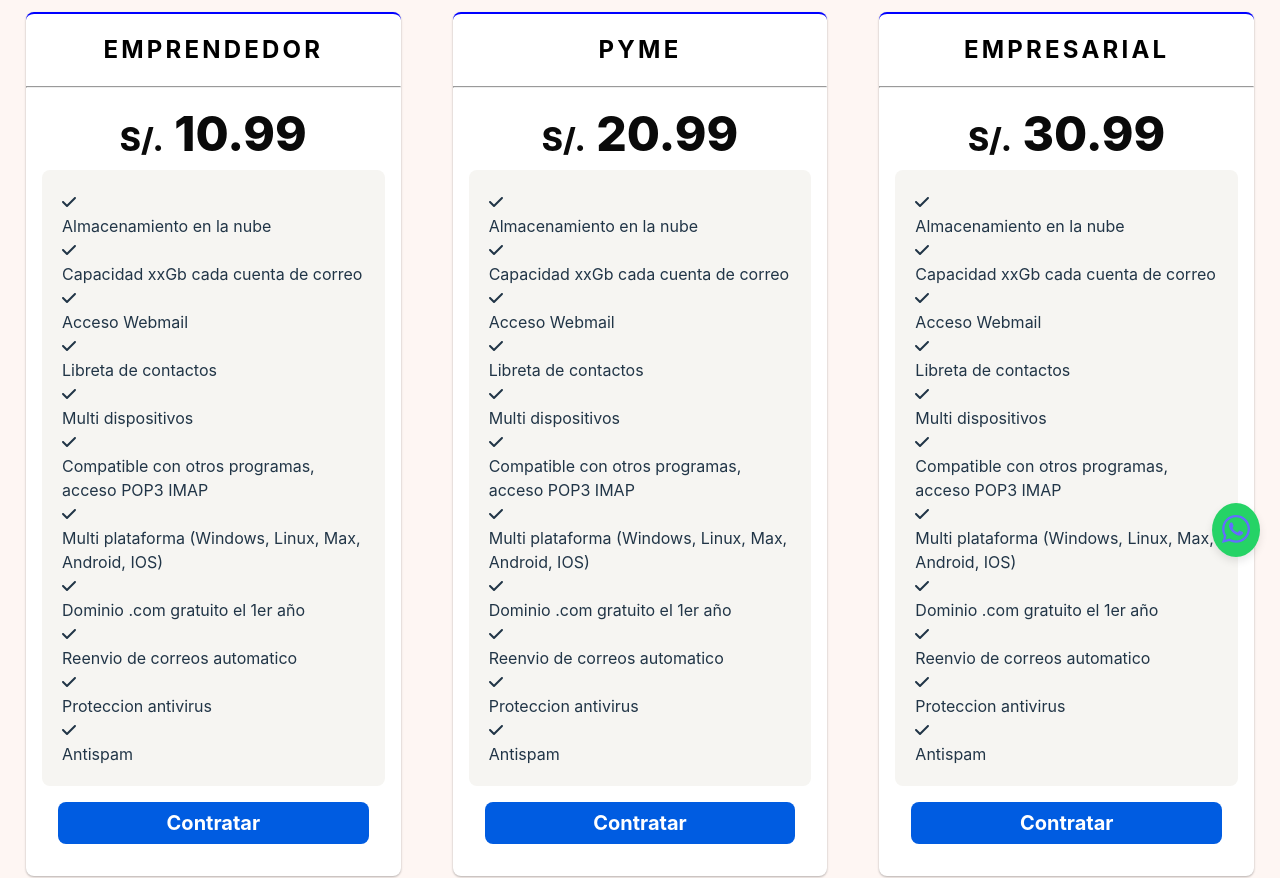
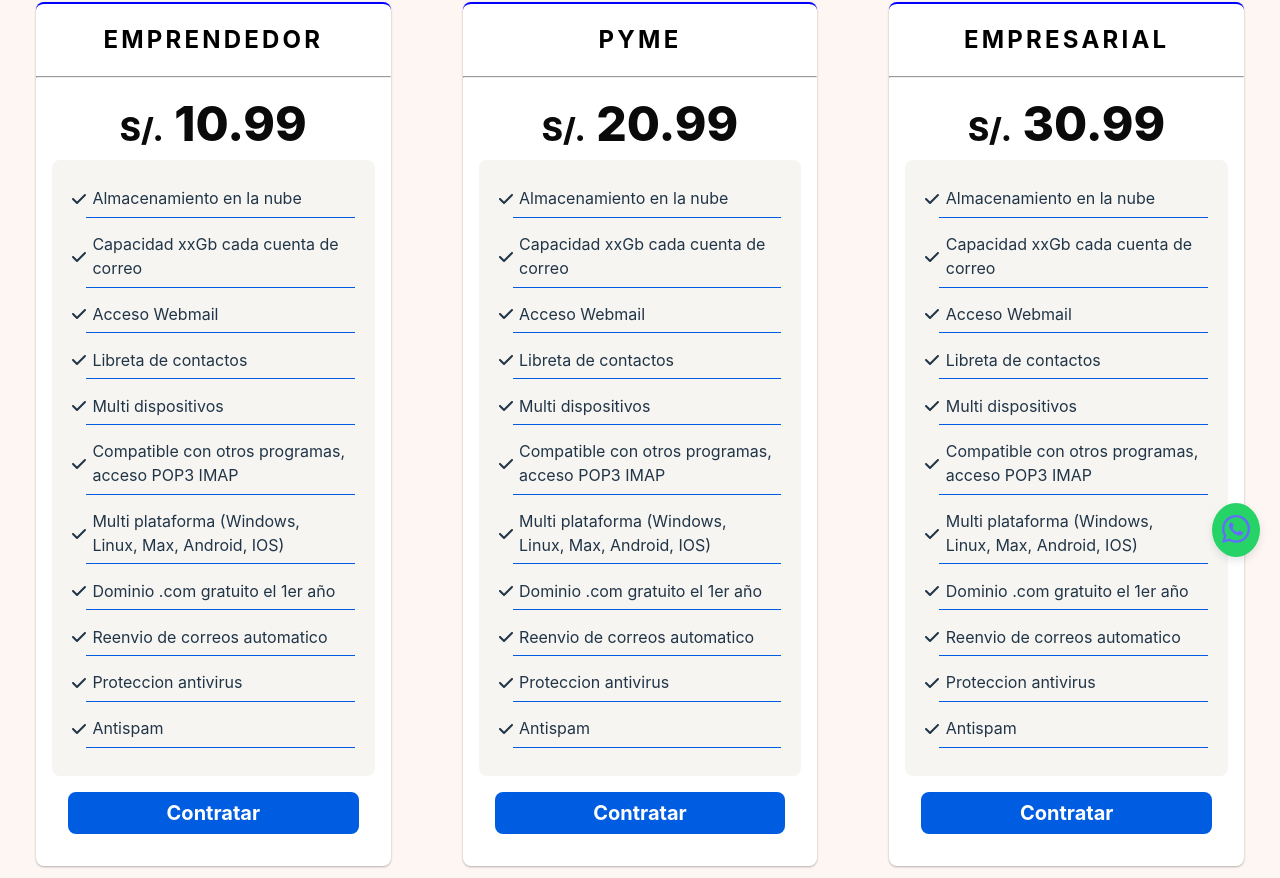
Before and after one commit to Krlozces/emailsCorporativos, a React (Vite) app: page /products in a window 1280 px wide. Shown: the part 223-1101 px from the top of the page. Built offline with nearby package versions, Linux system fonts and the light colour scheme.

Commit message:
Styles added to fix the card component

```diff
--- a/src/styles/card.css
+++ b/src/styles/card.css
@@ -2,7 +2,6 @@
 .container-card{
     overflow-y: auto;
     overflow-x: hidden;
-    /* position: fixed;  */
     top: 0;
     right: 0;
     left: 0;
@@ -12,34 +11,38 @@
     align-items: center;
     width: 100%;
     max-height: 100%;
-    height: calc(100%-1rem);
-    padding: 10px;
+    height: calc(100% - 1rem);
+    padding: 0.5rem;
+    transition: transform 0.3s;
+    margin: 0 20px;
 }
 
 .container-card:hover{
-    transition: transform 0.23s;
-    transform: scaleY(1.1);
+    transform: scale(1.02);
 }
 
 .sub-container{
     position: relative;
-    padding: 1rem;
+    padding: 0.5rem;
     width: 100%;
-    /* max-width: 28rem;  */
+    max-width: 28rem;
     max-height: 100%;
+    overflow-x: hidden;
 }
 
 .content-container{
+    overflow-x: hidden;
     position: relative;
     background-color: #ffffff;
     border-radius: 0.5rem;
-    box-shadow: 0 1px 3px 0 rgba(0, 0, 0, 0.1), 0 1px 2px 0 rgba(0, 0, 0, 0.2);
+    box-shadow: 0 1px 3px rgba(0, 0, 0, 0.1), 0 1px 2px rgba(0, 0, 0, 0.2);
     border-top: 2px solid blue;
+    transition: transform 0.3s, box-shadow 0.3s;
 }
 
 .content-container:hover{
-    cursor: grab;
-    box-shadow: -8px 13px 32px 0px rgba(158,143,143,0.75);
+    transform: translateY(-5px);
+    box-shadow: 0 8px 16px rgba(0, 0, 0, 0.2);
 }
 
 .header-container{
@@ -106,6 +109,20 @@
     height: 0.75rem;
 }
 
+.button {
+    display: inline-block;
+    padding: 0.5rem 1rem;
+    background-color: blue;
+    color: #fff;
+    text-decoration: none;
+    border-radius: 0.25rem;
+    transition: background-color 0.3s; /* Suavizar la transición */
+}
+
+.button:hover {
+    background-color: darkblue; /* Cambio de color al pasar el cursor */
+}
+
 .button{
     background-color: #005CE1;
     color: #FFFFFF;
@@ -139,6 +156,12 @@
     padding: 20px;
 }
 
+.list-container li{
+    margin-bottom: 0.5rem;
+    display: flex;
+    align-items: center;
+}
+
 .items{
     margin: 3px 0;
 }
@@ -146,3 +169,11 @@
 .footer-container{
     padding: 1rem;
 }
+
+.item-description{
+    /* border: 1px solid black; */
+    width: 100%;
+    padding: 0.4rem;
+    /* border-radius: 0.5rem; */
+    border-bottom: 1px solid #005CE1;
+}
```
